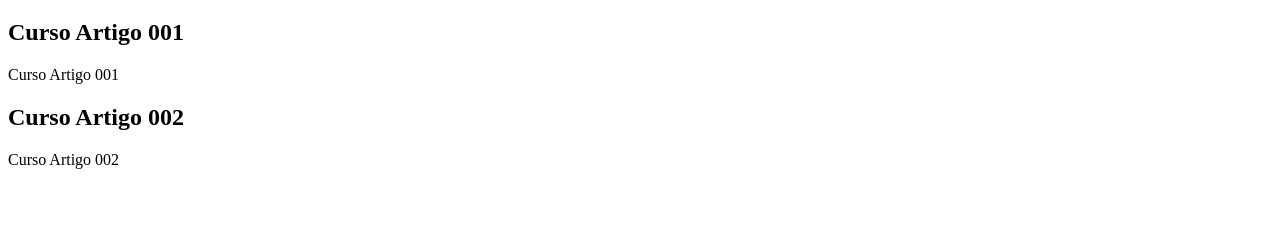
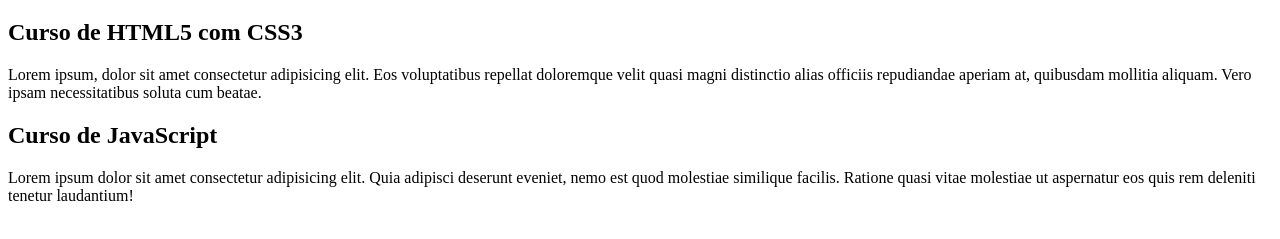
Before and after one commit to FelipeeSF/projeto-site, a plain HTML site: page index.html in a window 1280 px wide. Shown: the part 61-300 px from the top of the page. Drawn offline with Linux system fonts and the light colour scheme.

Commit message:
Update index.html

```diff
--- a/index.html
+++ b/index.html
@@ -12,12 +12,12 @@
             <h1>Curso Grátis</h1>
         </head>
         <article>
-            <h2>Curso Artigo 001</h2>
-            <p>Curso Artigo 001</p>
+            <h2>Curso de HTML5 com CSS3</h2>
+            <p>Lorem ipsum, dolor sit amet consectetur adipisicing elit. Eos voluptatibus repellat doloremque velit quasi magni distinctio alias officiis repudiandae aperiam at, quibusdam mollitia aliquam. Vero ipsam necessitatibus soluta cum beatae.</p>
         </article>
         <article>
-            <h2>Curso Artigo 002</h2>
-            <p>Curso Artigo 002</p>
+            <h2>Curso de JavaScript</h2>
+            <p>Lorem ipsum dolor sit amet consectetur adipisicing elit. Quia adipisci deserunt eveniet, nemo est quod molestiae similique facilis. Ratione quasi vitae molestiae ut aspernatur eos quis rem deleniti tenetur laudantium!</p>
         </article>
     </main>
 </body>
```
